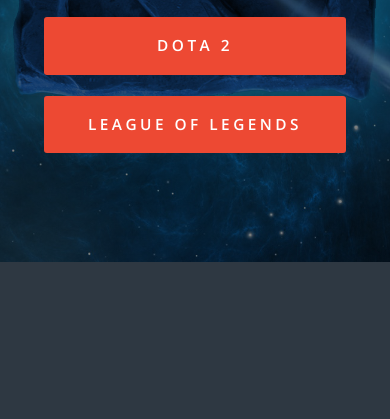
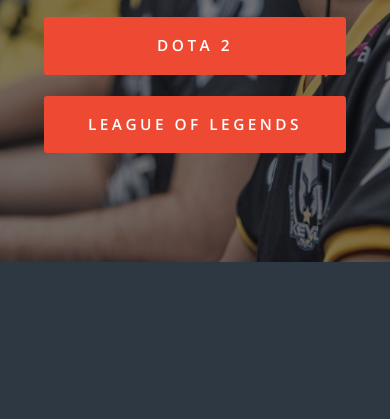
Before and after one commit to campusleague/campusleague.github.io, a plain HTML site: page index.html in a window 390 px wide. Shown: the part 425-844 px from the top of the page. Drawn offline with nearby package versions, Linux system fonts and the light colour scheme.

Commit message:
alterando css mobile

```diff
--- a/css/style.css
+++ b/css/style.css
@@ -3742,10 +3742,10 @@
 
 	body.is-mobile.landing #banner,
 	body.is-mobile.landing .wrapper.style4 {
-		background-image: -moz-linear-gradient(top, rgba(0,0,0,0.5), rgba(0,0,0,0.5)), url("../images/banner.jpg");
-		background-image: -webkit-linear-gradient(top, rgba(0,0,0,0.5), rgba(0,0,0,0.5)), url("../images/banner.jpg");
-		background-image: -ms-linear-gradient(top, rgba(0,0,0,0.5), rgba(0,0,0,0.5)), url("../images/banner.jpg");
-		background-image: linear-gradient(top, rgba(0,0,0,0.5), rgba(0,0,0,0.5)), url("../images/banner.jpg");
+		background-image: -moz-linear-gradient(top, rgba(0,0,0,0.5), rgba(0,0,0,0.5)), url("../images/banner3.jpg");
+		background-image: -webkit-linear-gradient(top, rgba(0,0,0,0.5), rgba(0,0,0,0.5)), url("../images/banner3.jpg");
+		background-image: -ms-linear-gradient(top, rgba(0,0,0,0.5), rgba(0,0,0,0.5)), url("../images/banner3.jpg");
+		background-image: linear-gradient(top, rgba(0,0,0,0.5), rgba(0,0,0,0.5)), url("../images/banner3.jpg");
 		background-position: center center;
 		background-repeat: no-repeat;
 		background-size: cover;
```
